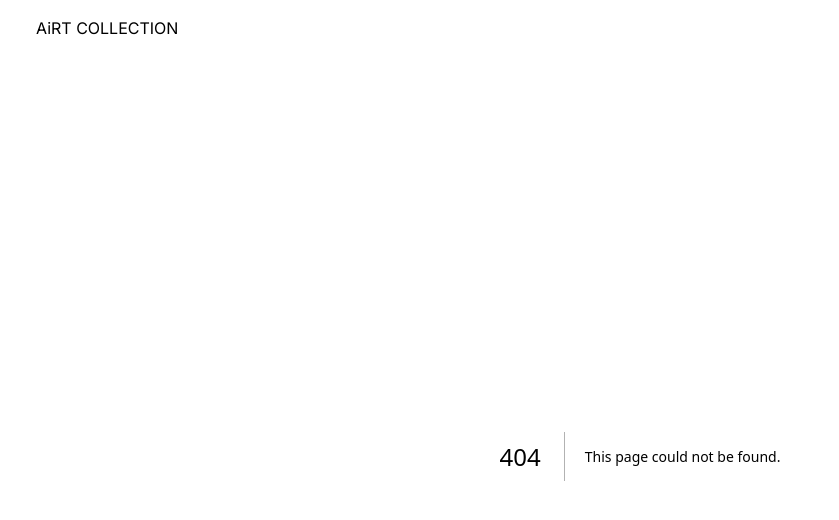
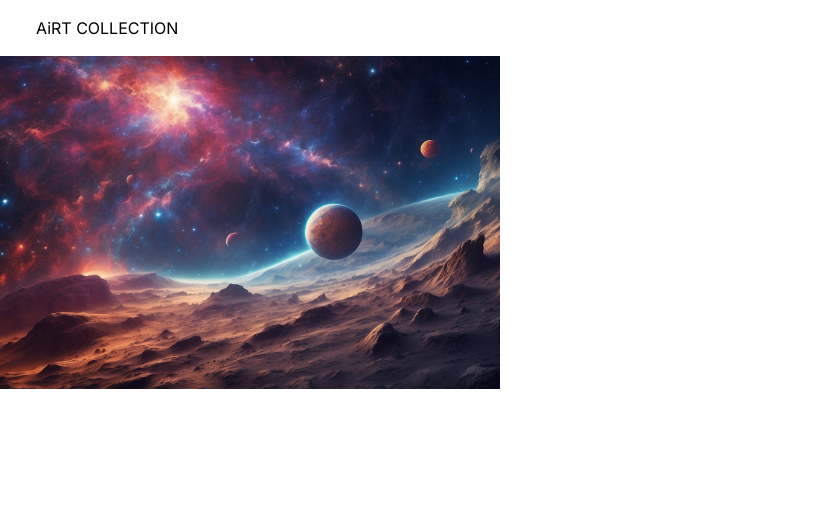
Before and after one commit to mccormickgriffin/airt-collection, a Next.js app: page /image/0 in a window 1280 px wide. Before the commit this address had no page. Shown: the top 520 px of the page, without its empty margins (0-839 px from the left). Built offline with nearby package versions, Linux system fonts and the light colour scheme.

Commit message:
added image page

```diff
--- /dev/null
+++ b/src/app/image/[id]/page.tsx
@@ -0,0 +1,26 @@
+import { getImages } from "@/lib/utils";
+import Image from "next/image";
+
+type Props = {
+  params: {
+    id: string;
+  };
+};
+
+export default async function EventsPage({ params }: Props) {
+  const id: number = parseInt(params.id);
+  const image = getImages()[id];
+
+  return (
+    <main>
+      <div className="h-300">
+        <Image
+          src={image.src}
+          alt={image.alt}
+          width={500}
+          height={300}
+        />
+      </div>
+    </main>
+  );
+}
--- a/src/components/image-grid.tsx
+++ b/src/components/image-grid.tsx
@@ -1,5 +1,7 @@
-"use client"
+"use client";
 
+import Image from "next/image";
+import Link from "next/link";
 import { useState } from "react";
 
 interface ImageGridProps {
@@ -12,12 +14,11 @@ const ImageGrid: React.FC<ImageGridProps> = ({ images }) => {
   return (
     <div className="grid grid-cols-3 gap-4">
       {images.map((image, index) => (
-          <div
+        <Link
+          href={`/image/${index}`}
           key={index}
           className={`relative overflow-hidden transition-opacity duration-500 transform ${
-              hoveredIndex !== null && hoveredIndex !== index
-                ? "opacity-80"
-                : ""
+            hoveredIndex !== null && hoveredIndex !== index ? "opacity-80" : ""
           }`}
           onMouseEnter={() => setHoveredIndex(index)}
           onMouseLeave={() => setHoveredIndex(null)}
@@ -27,7 +28,7 @@ const ImageGrid: React.FC<ImageGridProps> = ({ images }) => {
             alt={image.alt}
             className="object-cover w-full h-full transisition-scale duration-500 hover:scale-110"
           />
-          </div>
+        </Link>
       ))}
     </div>
   );
```
Lines whose indentation alone changed are shown as unchanged.
